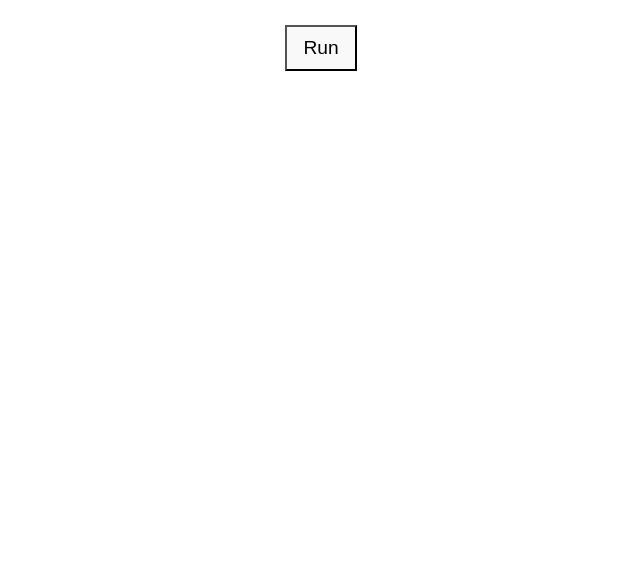
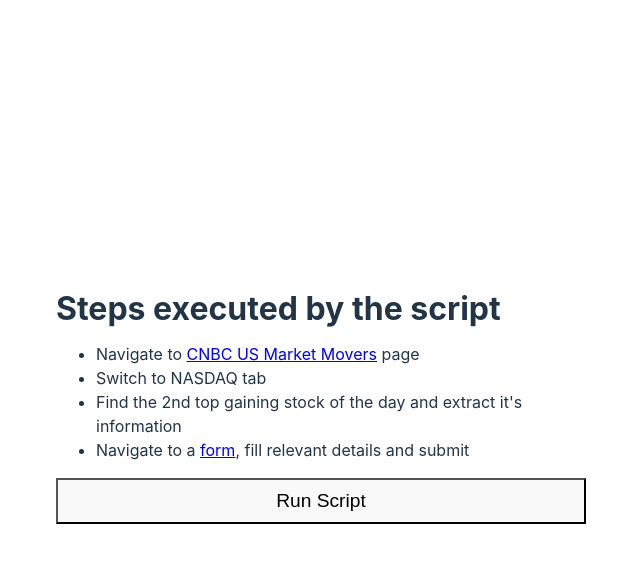
Before and after one commit to klshriharsha/trade-helper-chrome, a React (Vite) app: page / in a window 1280 px wide. Shown: the top 562 px of the page, without its empty margins (319-959 px from the left). Built offline with nearby package versions, Linux system fonts and the light colour scheme.

Commit message:
feat: open a new tab - open a new tab upon run btn click - add steps documentation

```diff
--- a/src/App.tsx
+++ b/src/App.tsx
@@ -1,9 +1,31 @@
 import './app.css'
 
+import { links } from './constants'
+
 function App() {
+    const handleClick = async () => {
+        const tab = await chrome.tabs.create({ active: true, url: links.marketMovers })
+        console.log({ tab })
+    }
+
     return (
         <div className="container">
-            <button className="btn">Run</button>
+            <div className="align-left">
+                <h1>Steps executed by the script</h1>
+                <ul>
+                    <li>
+                        Navigate to <a href={links.marketMovers}>CNBC US Market Movers</a> page
+                    </li>
+                    <li>Switch to NASDAQ tab</li>
+                    <li>Find the 2nd top gaining stock of the day and extract it's information</li>
+                    <li>
+                        Navigate to a <a href={links.form}>form</a>, fill relevant details and submit
+                    </li>
+                </ul>
+            </div>
+            <button className="btn" onClick={handleClick}>
+                Run Script
+            </button>
         </div>
     )
 }
--- a/src/app.css
+++ b/src/app.css
@@ -1,12 +1,14 @@
 .container {
-    display: flex;
-    padding: 25px;
-    align-items: center;
-    justify-content: center;
+    max-width: var(--container-width);
+}
+
+.align-left {
+    text-align: left;
 }
 
 .btn {
     cursor: pointer;
     font-size: 1.2em;
     padding: 10px 16px;
+    width: 100%;
 }
--- /dev/null
+++ b/src/constants.ts
@@ -0,0 +1,4 @@
+export const links = {
+    marketMovers: 'https://www.cnbc.com/us-market-movers/',
+    form: 'https://tinyurl.com/mtpzcucb',
+}
--- a/src/index.css
+++ b/src/index.css
@@ -13,10 +13,21 @@
     -webkit-font-smoothing: antialiased;
     -moz-osx-font-smoothing: grayscale;
     -webkit-text-size-adjust: 100%;
+
+    --container-width: 530px;
 }
 
-body {
+html,
+body,
+#root {
     margin: 0;
+    height: 100%;
+}
+
+#root {
+    display: flex;
+    align-items: center;
+    justify-content: center;
 }
 
 @media (prefers-color-scheme: light) {
```
